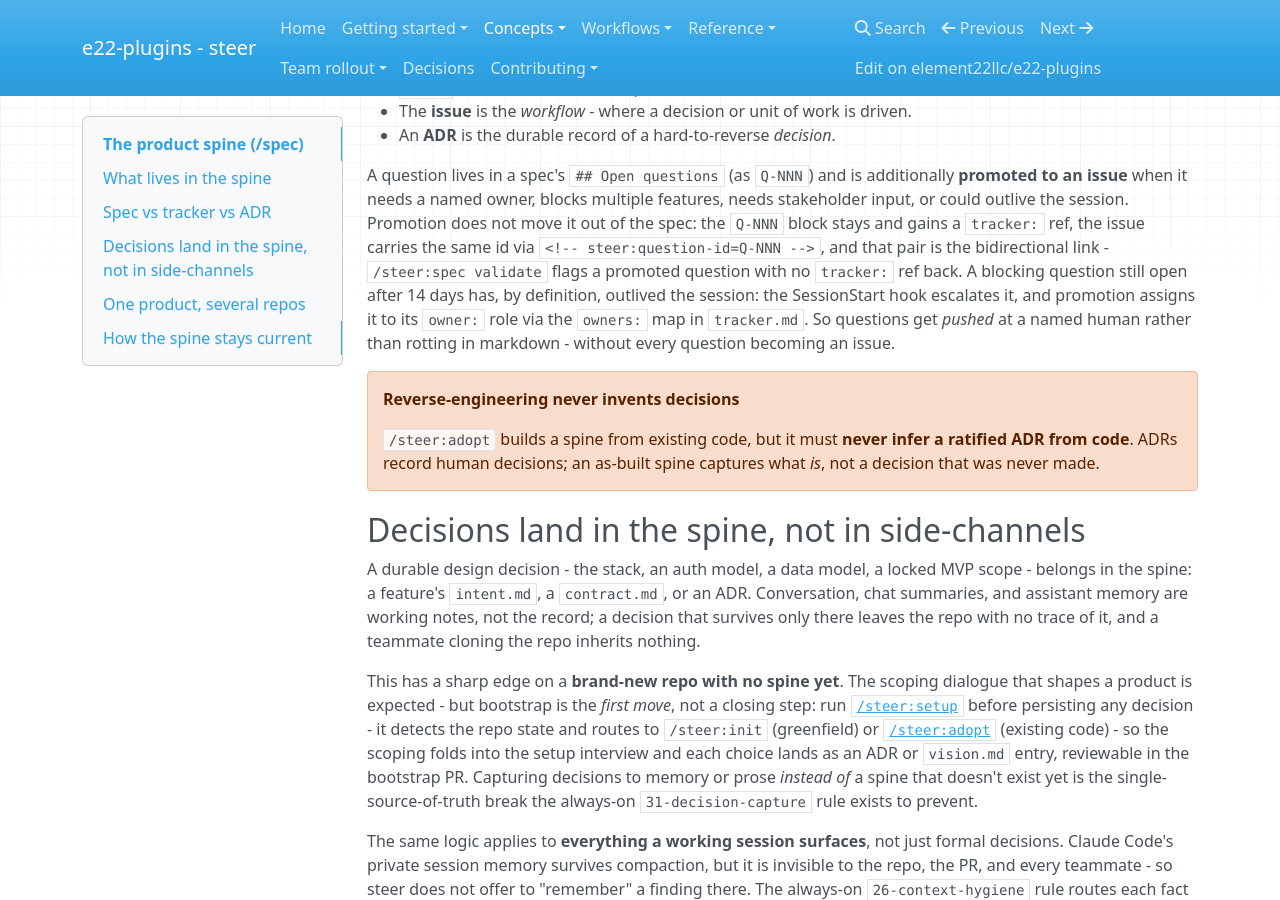
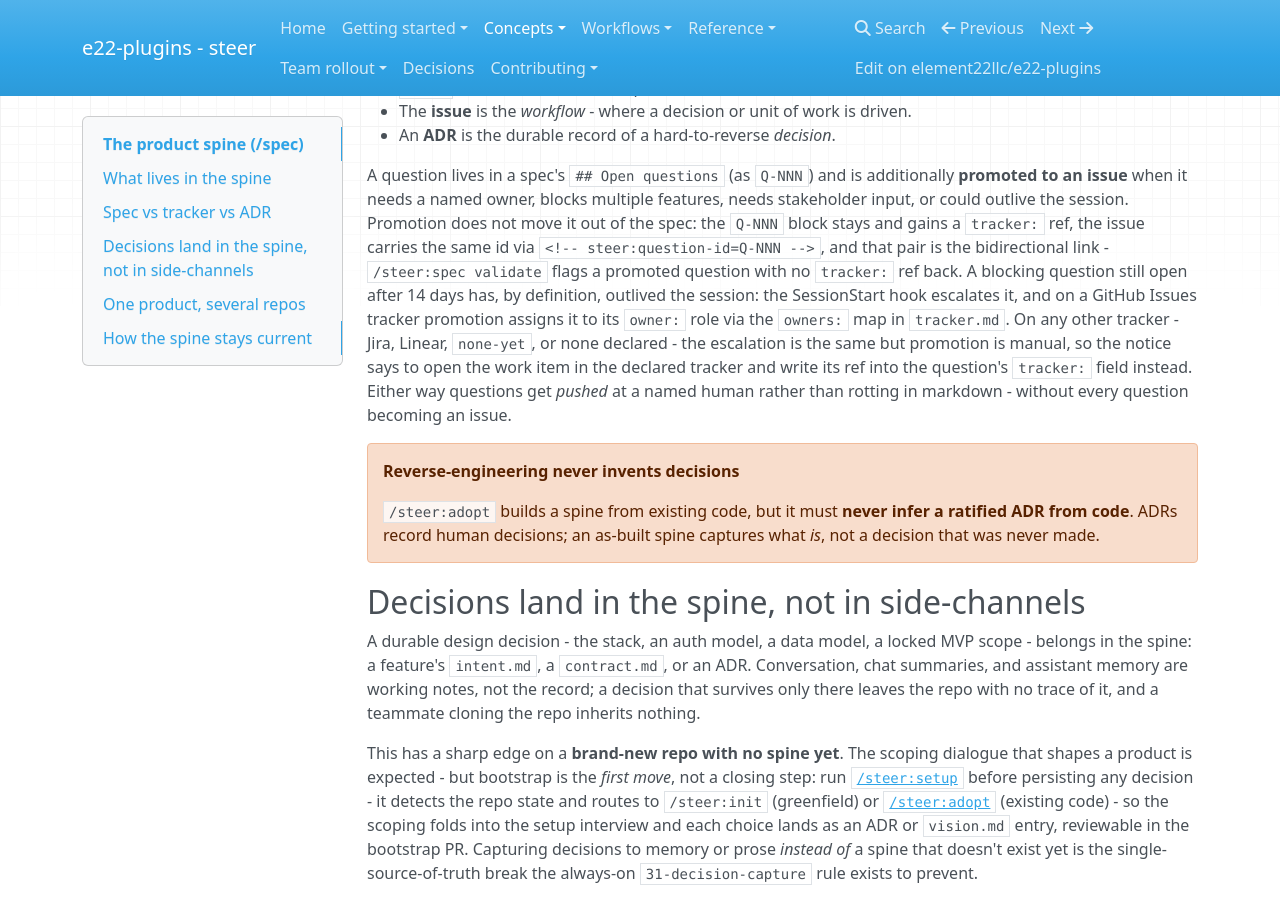
Before and after one commit to element22llc/e22-plugins, an MkDocs documentation site: the page built from docs/concepts/product-spine.md, in a window 1280 px wide and 900 px high, scrolled down 1116 px. Built offline with MkDocs 1.6.1, drawn with Linux system fonts in a browser that asks for light colours; nearby versions of some CDN libraries.

Commit message:
docs: record the tracker-aware promotion advice
Refs #541.

Co-Authored-By: Claude Opus 5 (1M context) <noreply@anthropic.com>

```diff
--- a/docs/concepts/product-spine.md
+++ b/docs/concepts/product-spine.md
@@ -39,10 +39,13 @@ carries the same id via `<!-- steer:question-id=Q-NNN -->`, and that pair is the
 bidirectional link - `/steer:spec validate` flags a promoted question with no
 `tracker:` ref back. A
 blocking question still open after 14 days has, by definition, outlived the
-session: the SessionStart hook escalates it, and promotion assigns it to its
-`owner:` role via the `owners:` map in `tracker.md`. So questions get *pushed*
-at a named human rather than rotting in markdown - without every question
-becoming an issue.
+session: the SessionStart hook escalates it, and on a GitHub Issues tracker
+promotion assigns it to its `owner:` role via the `owners:` map in `tracker.md`.
+On any other tracker - Jira, Linear, `none-yet`, or none declared - the
+escalation is the same but promotion is manual, so the notice says to open the
+work item in the declared tracker and write its ref into the question's
+`tracker:` field instead. Either way questions get *pushed* at a named human
+rather than rotting in markdown - without every question becoming an issue.
 
 !!! warning "Reverse-engineering never invents decisions"
     `/steer:adopt` builds a spine from existing code, but it must **never infer a
```
Also changed, not shown: docs/reference/hooks.md (+1 -1 lines).
